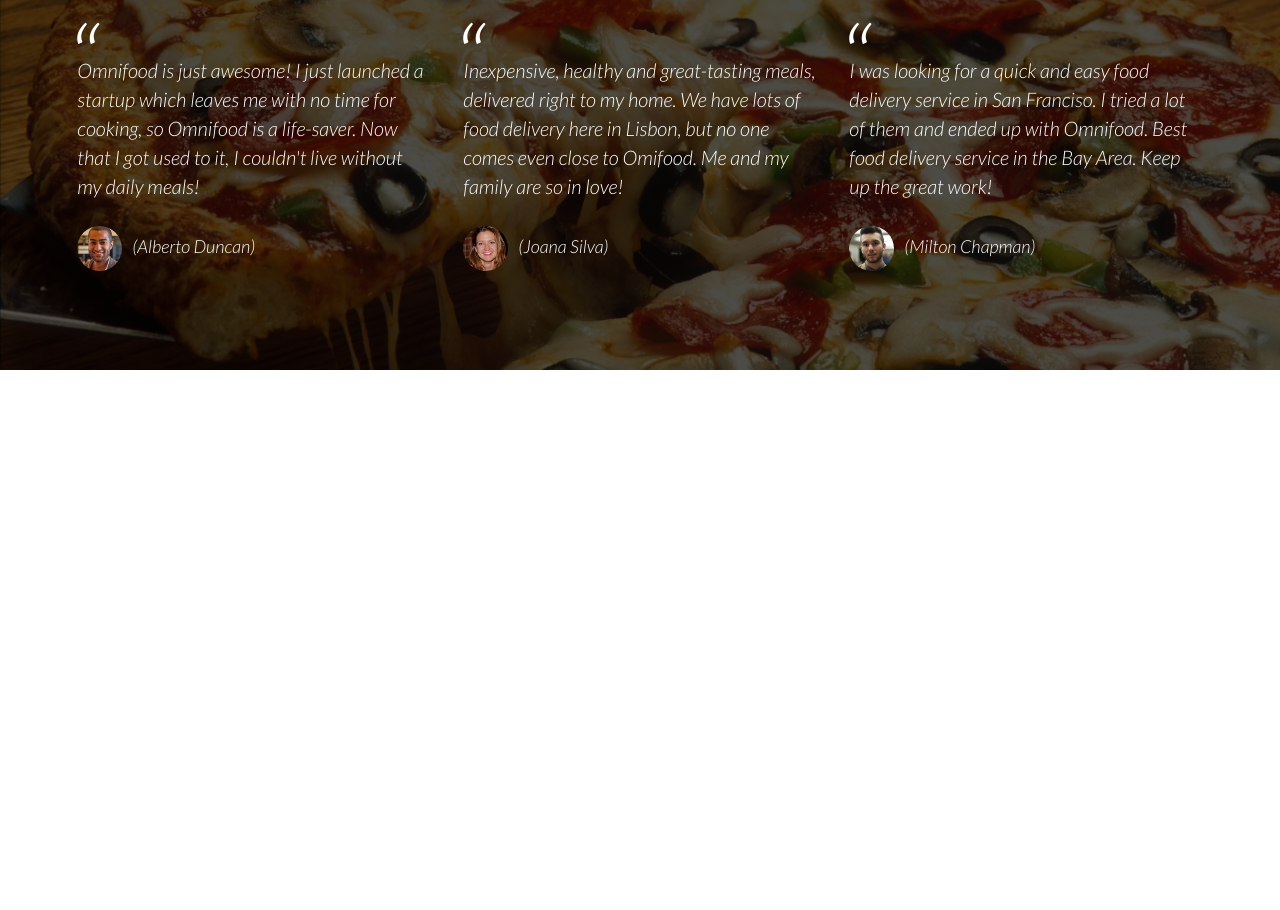
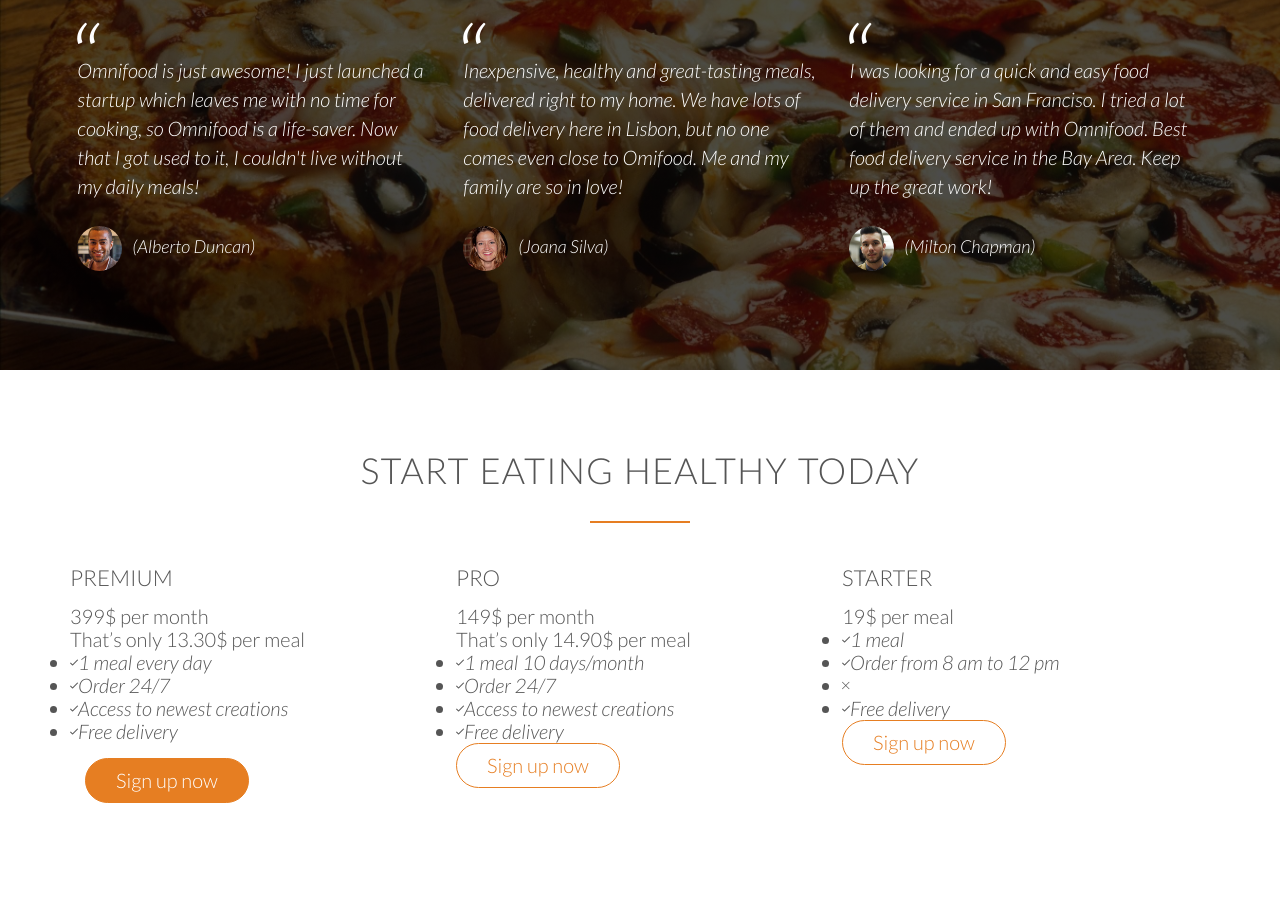
Before and after one commit to traciwilliams/omnifood-project, a plain HTML site: page index.html in a window 1280 px wide. Shown: the part 3561-4471 px from the top of the page. Before the commit the page ends 3931 px from the top, so only its background shows below. Drawn offline with Linux system fonts and the light colour scheme; files whose address does not match are found by name.

Commit message:
created section plan

```diff
--- a/index.html
+++ b/index.html
@@ -19,18 +19,10 @@
 				<li><a href="#">Our cities</a></li>
 				<li><a href="#">Sign up</a></li>
 			</ul>
-
-
-
 			</div>
 		</nav>
-
-
-
 		<div class="hero-text-box">
 			<h1>Goodbye junk food.<br> Hello super healthy meals.</h1>
-
-
 			<a class="btn btn-full" href="#">I’m hungry </a>
 			<a class="btn btn-ghost" href="#">Show Me More</a>
 		</div>
@@ -271,14 +263,78 @@
 			</div>
 
 		</div>
+	</section><!--end of section-testimonials div-->
 
 
+	<section class="section-plans">
 
+		<div class="row">
+			<h2>Start eating healthy today</h2>
+		</div>
 
+		<div class="row">
+			<div class="col span-1-of-3">
+				<div class="plan-box">
+					<div>
+						<h3>Premium</h3>
+						<p class="plan-price">399$ per month</p>
+						<p class="plan-price-meal">That’s only 13.30$ per meal</p>
+					</div>
+					<div>
+						<ul>
+							<li><i class="ion-ios-checkmark-empty">1 meal every day</i></li>
+							<li><i class="ion-ios-checkmark-empty">Order 24/7</i></li>
+							<li><i class="ion-ios-checkmark-empty">Access to newest creations</i></li>
+							<li><i class="ion-ios-checkmark-empty">Free delivery</i></li>
+						</ul>
+					</div>
+					<div>
+						<a href="#" class="btn btn-full">Sign up now</a>
+					</div>
+				</div><!--end of plan box-->
+			</div><!--end of col span-1-of-3 div>-->
 
+			<div class="col span-1-of-3">
+				<div class="plan-box">
+					<div>
+						<h3>Pro</h3>
+						<p class="plan-price">149$ per month</p>
+						<p class="plan-price-meal">That’s only 14.90$ per meal</p>
+					</div>
+					<div>
+						<ul>
+							<li><i class="ion-ios-checkmark-empty">1 meal 10 days/month</i></li>
+							<li><i class="ion-ios-checkmark-empty">Order 24/7</i></li>
+							<li><i class="ion-ios-checkmark-empty">Access to newest creations</i></li>
+							<li><i class="ion-ios-checkmark-empty">Free delivery</i></li>
+						</ul>
+					</div>
+					<div>
+						<a href="#" class="btn btn-ghost ">Sign up now</a>
+					</div>
+			</div><!--end of plan box-->
+			</div><!--end of col span-1-of-3 div>-->
+			<div class="col span-1-of-3">
+				<div class="plan-box">
+					<div>
+						<h3>Starter</h3>
+						<p class="plan-price">19$ per meal</p>
+						<p class="plan-price-meal"></p>
+					</div>
+					<div>
+						<ul>
 
-
-	</section><!--end of section-testimonials div-->
+							<li><i class="ion-ios-checkmark-empty">1 meal</i>
+							<li><i class="ion-ios-checkmark-empty">Order from 8 am to 12 pm</i></li>
+							<li><i class="ion-ios-close-empty"></i>
+							<li><i class="ion-ios-checkmark-empty">Free delivery</i></li>
+						</ul>
+					</div>
+					<div>
+						<a href="#" class="btn btn-ghost">Sign up now</a>
+					</div>
+			</div><!--end of plan box-->
+			</div><!--end of col span-1-of-3 div>-->
 
 
 
@@ -288,6 +344,17 @@
 
 
 
+
+
+
+		</div>
+	</section><!--end of section-plans-->
+
+
+
+
+
+
 </body>
 <script src="scripts/app.js"></script>
 </html>
--- a/styles/main.css
+++ b/styles/main.css
@@ -203,7 +203,7 @@
 	background-position: center;
 	height: 100vh;
 	background-attachment: fixed;
-;}
+}
 
 .hero-text-box {
 	position: absolute;
@@ -327,10 +327,6 @@
 
 }
 
-
-
-
-
 .works-step div {
 	color: #e67e22;
 	border: 2px solid #e67e22;
```
